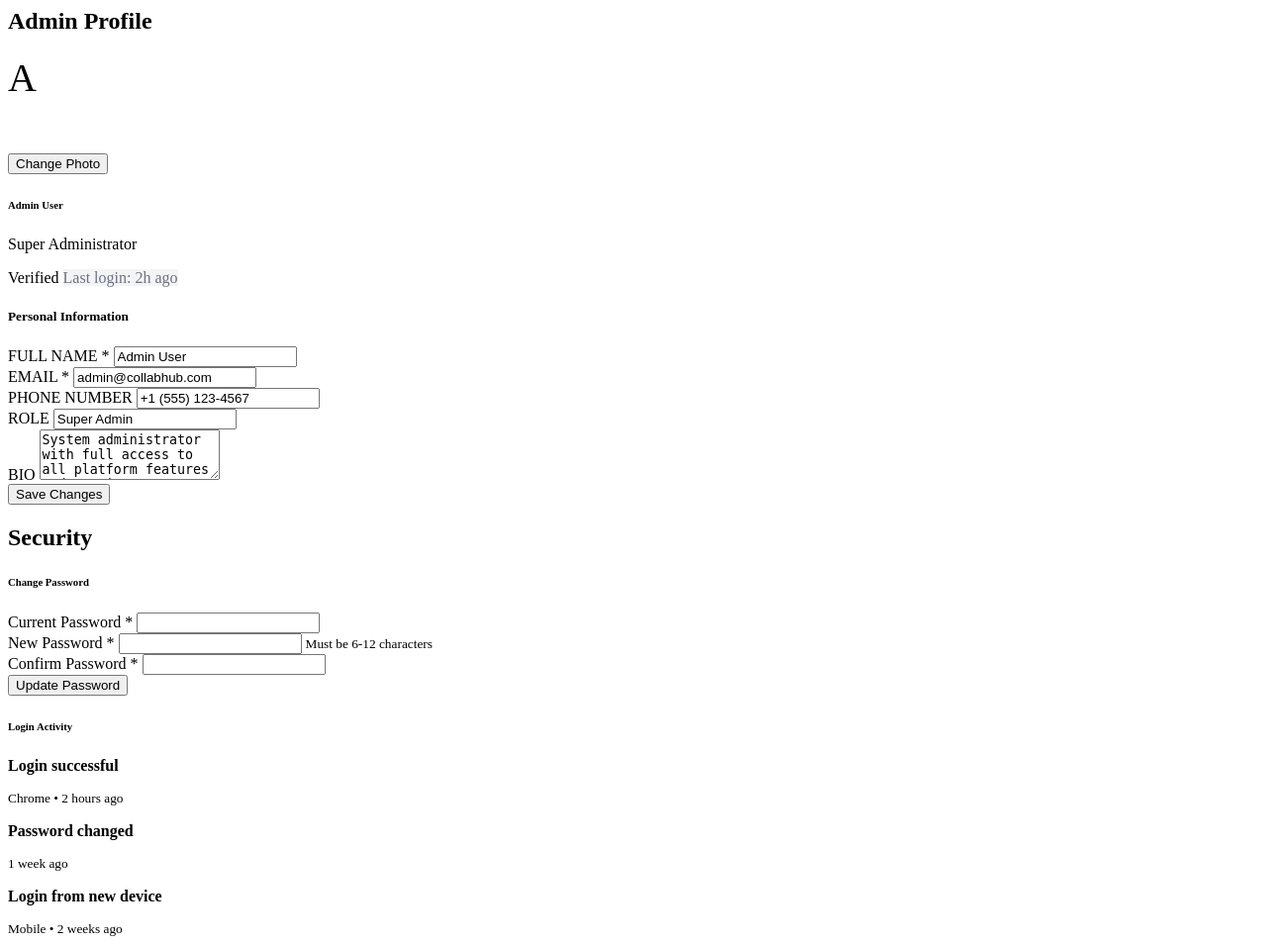
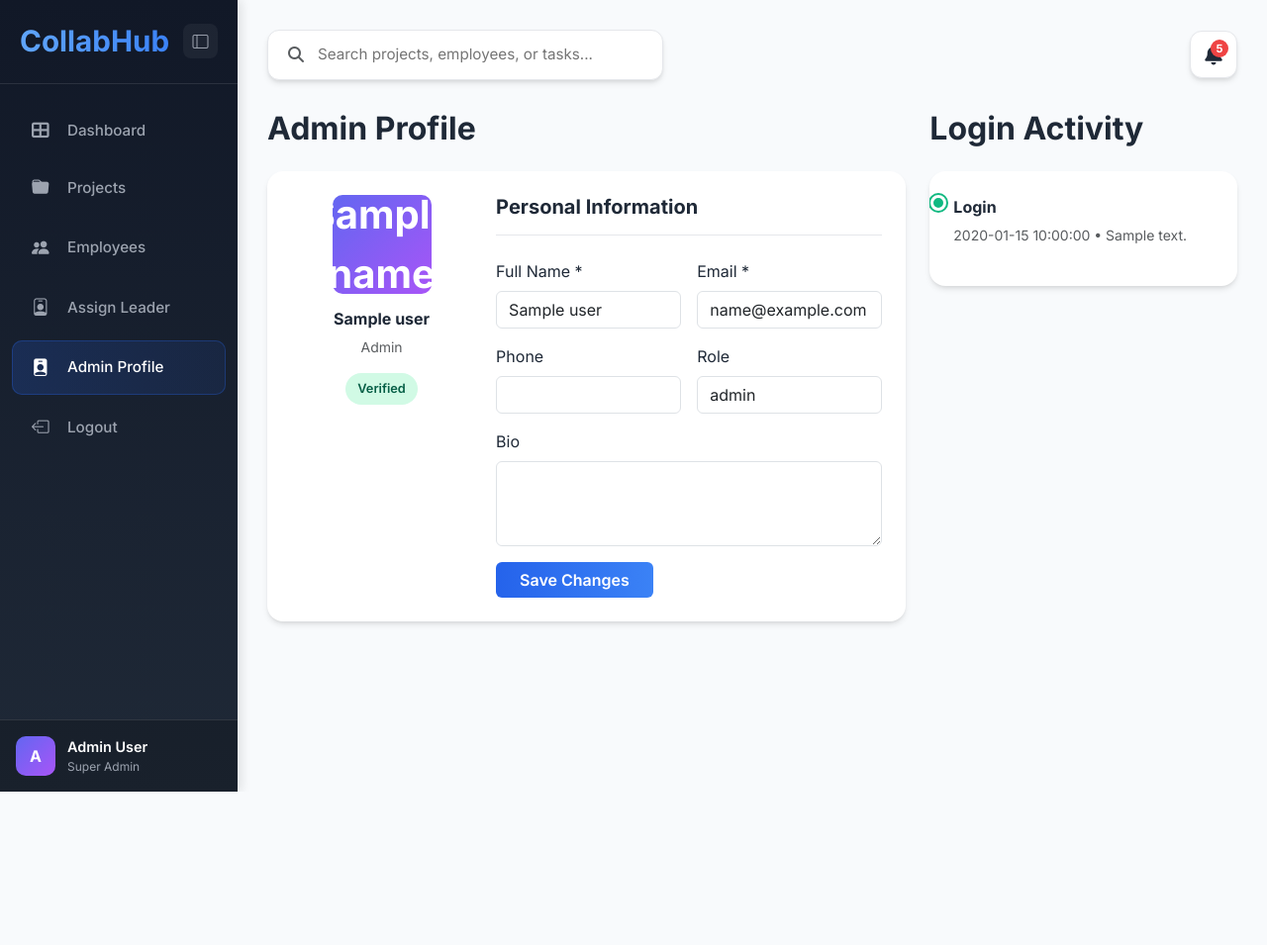
Before and after one commit to JP-0506/CollabHub, a Flask app: page /admin/profile in a window 1280 px wide. Shown: the whole page at 99% size. After the commit the page ends 800 px from the top, so only its background shows below. Run offline with Flask 3, Linux system fonts and the light colour scheme; the visitor is signed in with stand-in values (Sample User, id 1); a database or web service that is not in the repository returns one stand-in record (values such as "Sample title"); some libraries are stand-ins or nearby versions.

Commit message:
Remove SPA & add jinja template inheritance

```diff
--- a/templates/admin/section/profile.html
+++ b/templates/admin/section/profile.html
@@ -1,108 +1,177 @@
+{% extends "admin/admin.html" %}
+
+{% block content %}
+
 <div class="fade-in">
+
     <div class="row">
+
+        <!-- ================= LEFT ================= -->
         <div class="col-lg-8">
+
             <h2 class="fw-bold mb-4">Admin Profile</h2>
+
             <div class="table-card">
+
                 <div class="row">
+
+                    <!-- Avatar -->
                     <div class="col-md-4 text-center">
-                        <div class="user-avatar mx-auto mb-3" style="width: 100px; height: 100px; font-size: 2.5rem;">
-                            A
+
+                        <div class="user-avatar mx-auto mb-3" style="width:100px;height:100px;font-size:2.5rem;">
+
+                            {{ user[0][0] }}
+
                         </div>
-                        <button class="btn btn-outline-primary btn-sm mb-4">Change Photo</button>
-                        <div class="text-center">
-                            <h6 class="fw-bold">Admin User</h6>
-                            <p class="text-muted small">Super Administrator</p>
-                            <div class="d-flex justify-content-center gap-2">
-                                <span class="status-badge status-active">Verified</span>
-                                <span class="status-badge" style="background: #f3f4f6; color: #6b7280;">Last login: 2h
-                                    ago</span>
+
+                        <h6 class="fw-bold">
+                            {{ user[0] }}
+                        </h6>
+
+                        <p class="text-muted small">
+                            {{ user[2]|capitalize }}
+                        </p>
+
+                        <span class="status-badge status-active">
+                            Verified
+                        </span>
+
+                    </div>
+
+
+                    <!-- Profile Form -->
+                    <div class="col-md-8">
+
+                        <h5 class="fw-bold mb-4">
+                            Personal Information
+                        </h5>
+
+                        <form method="POST">
+
+                            <div class="row g-3">
+
+                                <div class="col-md-6">
+
+                                    <label class="form-label">
+                                        Full Name *
+                                    </label>
+
+                                    <input type="text" name="name" class="form-control" value="{{ user[0] }}" required>
+
+                                </div>
+
+
+                                <div class="col-md-6">
+
+                                    <label class="form-label">
+                                        Email *
+                                    </label>
+
+                                    <input type="email" name="email" class="form-control" value="{{ user[1] }}"
+                                        required>
+
+                                </div>
+
+
+                                <div class="col-md-6">
+
+                                    <label class="form-label">
+                                        Phone
+                                    </label>
+
+                                    <input type="text" name="phone" class="form-control">
+
+                                </div>
+
+
+                                <div class="col-md-6">
+
+                                    <label class="form-label">
+                                        Role
+                                    </label>
+
+                                    <input type="text" class="form-control" value="{{ user[2] }}" readonly>
+
+                                </div>
+
+
+                                <div class="col-12">
+
+                                    <label class="form-label">
+                                        Bio
+                                    </label>
+
+                                    <textarea name="bio" class="form-control" rows="3"></textarea>
+
+                                </div>
+
+
+                                <div class="col-12">
+
+                                    <button type="submit" class="btn btn-primary px-4">
+
+                                        Save Changes
+
+                                    </button>
+
+                                </div>
+
                             </div>
-                        </div>
+
+                        </form>
+
                     </div>
-                    <div class="col-md-8">
-                        <h5 class="fw-bold mb-4">Personal Information</h5>
-                        <form id="profileForm" onsubmit="return updateProfile()">
-                            <div class="row g-3">
-                                <div class="col-md-6">
-                                    <label class="form-label fw-600 small text-muted">FULL NAME *</label>
-                                    <input type="text" class="form-control" id="fullName" value="Admin User" required>
-                                </div>
-                                <div class="col-md-6">
-                                    <label class="form-label fw-600 small text-muted">EMAIL *</label>
-                                    <input type="email" class="form-control" id="email" value="admin@collabhub.com"
-                                        required>
-                                </div>
-                                <div class="col-md-6">
-                                    <label class="form-label fw-600 small text-muted">PHONE NUMBER</label>
-                                    <input type="tel" class="form-control" id="phone" value="+1 (555) 123-4567">
-                                </div>
-                                <div class="col-md-6">
-                                    <label class="form-label fw-600 small text-muted">ROLE</label>
-                                    <input type="text" class="form-control" value="Super Admin" readonly>
-                                </div>
-                                <div class="col-12">
-                                    <label class="form-label fw-600 small text-muted">BIO</label>
-                                    <textarea class="form-control" id="bio"
-                                        rows="3">System administrator with full access to all platform features and settings.</textarea>
-                                </div>
-                                <div class="col-12">
-                                    <button type="submit" class="btn btn-primary px-4">Save Changes</button>
-                                </div>
-                            </div>
-                        </form>
+
+                </div>
+
+            </div>
+
+        </div>
+
+
+        <!-- ================= RIGHT ================= -->
+        <div class="col-lg-4">
+
+            <h2 class="fw-bold mb-4">
+                Login Activity
+            </h2>
+
+            <div class="table-card">
+
+                {% for log in logs %}
+
+                <div class="activity-item mb-3">
+
+                    <div class="activity-dot user"></div>
+
+                    <div>
+
+                        <p class="mb-1">
+                            <strong>Login</strong>
+                        </p>
+
+                        <small class="text-muted">
+                            {{ log[0] }} • {{ log[1] }}
+                        </small>
+
                     </div>
+
                 </div>
+
+                {% else %}
+
+                <p class="text-muted">
+                    No activity found
+                </p>
+
+                {% endfor %}
+
             </div>
+
         </div>
-        <div class="col-lg-4">
-            <h2 class="fw-bold mb-4">Security</h2>
-            <div class="table-card mb-4">
-                <h6 class="fw-bold mb-3">Change Password</h6>
-                <form id="passwordForm" onsubmit="return changePassword()">
-                    <div class="mb-3">
-                        <label class="form-label small">Current Password *</label>
-                        <input type="password" class="form-control" id="currentPassword" required>
-                    </div>
-                    <div class="mb-3">
-                        <label class="form-label small">New Password *</label>
-                        <input type="password" class="form-control" id="newPassword" required>
-                        <small class="text-muted">Must be 6-12 characters</small>
-                    </div>
-                    <div class="mb-3">
-                        <label class="form-label small">Confirm Password *</label>
-                        <input type="password" class="form-control" id="confirmPassword" required>
-                    </div>
-                    <button type="submit" class="btn btn-primary w-100">Update Password</button>
-                </form>
-            </div>
-            <div class="table-card">
-                <h6 class="fw-bold mb-3">Login Activity</h6>
-                <div class="activity-timeline">
-                    <div class="activity-item">
-                        <div class="activity-dot user"></div>
-                        <div>
-                            <p class="mb-1"><strong>Login successful</strong></p>
-                            <small class="text-muted">Chrome • 2 hours ago</small>
-                        </div>
-                    </div>
-                    <div class="activity-item">
-                        <div class="activity-dot user"></div>
-                        <div>
-                            <p class="mb-1"><strong>Password changed</strong></p>
-                            <small class="text-muted">1 week ago</small>
-                        </div>
-                    </div>
-                    <div class="activity-item">
-                        <div class="activity-dot user"></div>
-                        <div>
-                            <p class="mb-1"><strong>Login from new device</strong></p>
-                            <small class="text-muted">Mobile • 2 weeks ago</small>
-                        </div>
-                    </div>
-                </div>
-            </div>
-        </div>
+
     </div>
+
 </div>
 
-<script src="{{ url_for('static', filename='js/admin/profile.js') }}"></script>
+{% endblock %}
```
